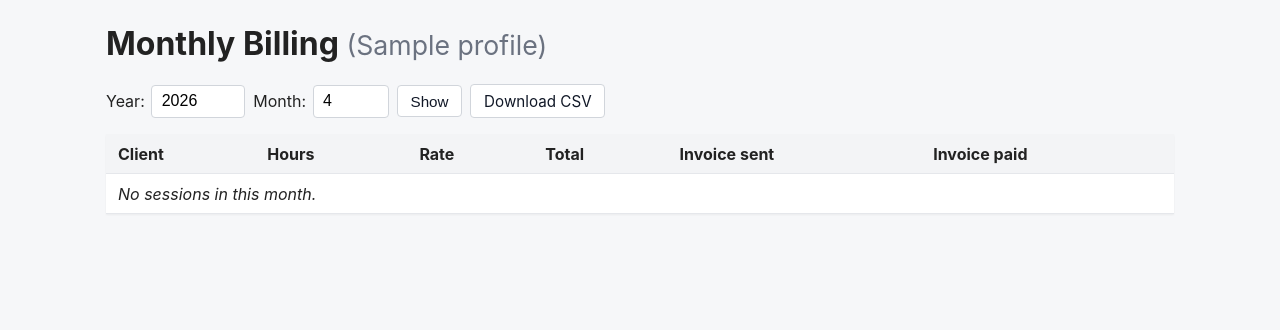
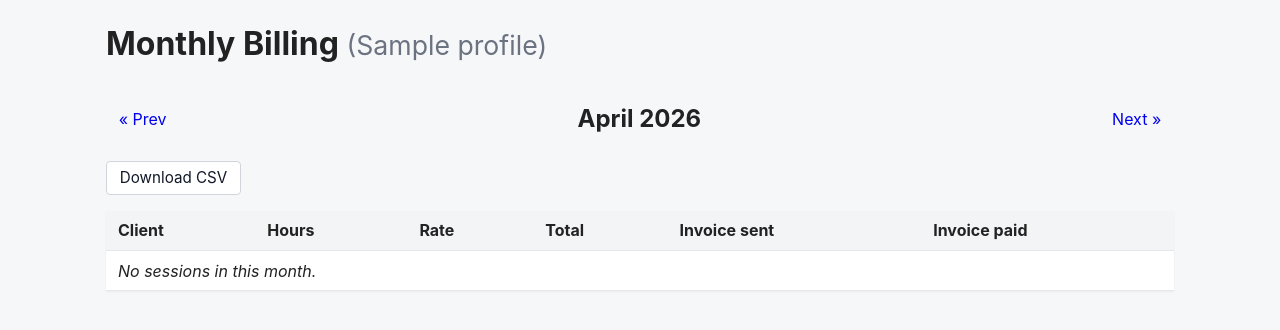
Before and after one commit to levynoam/Client-Tracker, a Flask app: page /billing/ in a window 1280 px wide. Shown: the part 57-387 px from the top of the page. Run offline with Flask 3, Linux system fonts and the light colour scheme; tables that the repository leaves empty hold one stand-in row (values such as "Sample post"); data that the repository does not hold is empty.

Commit message:
Enhance billing page navigation with previous and next month links

```diff
--- a/app/routes/billing.py
+++ b/app/routes/billing.py
@@ -75,10 +75,24 @@ def index():
     rows = _query_billing(pid, y, m)
     grand_hours = sum((r["total_hours"] or 0) for r in rows)
     grand_total = sum((r["total_amount"] or 0) for r in rows)
+    if m == 1:
+        prev_y, prev_m = y - 1, 12
+    else:
+        prev_y, prev_m = y, m - 1
+    if m == 12:
+        next_y, next_m = y + 1, 1
+    else:
+        next_y, next_m = y, m + 1
+    month_name = date(y, m, 1).strftime("%B")
     return render_template(
         "billing/index.html",
         year=y,
         month=m,
+        month_name=month_name,
+        prev_y=prev_y,
+        prev_m=prev_m,
+        next_y=next_y,
+        next_m=next_m,
         rows=rows,
         grand_hours=grand_hours,
         grand_total=grand_total,
--- a/app/templates/billing/index.html
+++ b/app/templates/billing/index.html
@@ -3,12 +3,14 @@
 {% block content %}
 <h1>Monthly Billing <small>({{ active_profile.name if active_profile }})</small></h1>
 
-<form method="get" class="row">
-    <label>Year: <input type="number" name="year" value="{{ year }}" min="1900" max="2999"></label>
-    <label>Month: <input type="number" name="month" value="{{ month }}" min="1" max="12"></label>
-    <button type="submit">Show</button>
+<div class="cal-header">
+    <a class="nav" href="{{ url_for('billing.index', year=prev_y, month=prev_m) }}">&laquo; Prev</a>
+    <h2>{{ month_name }} {{ year }}</h2>
+    <a class="nav" href="{{ url_for('billing.index', year=next_y, month=next_m) }}">Next &raquo;</a>
+</div>
+<div class="row">
     <a class="btn" href="{{ url_for('billing.export_csv', year=year, month=month) }}">Download CSV</a>
-</form>
+</div>
 
 <table class="data">
     <thead>
```
